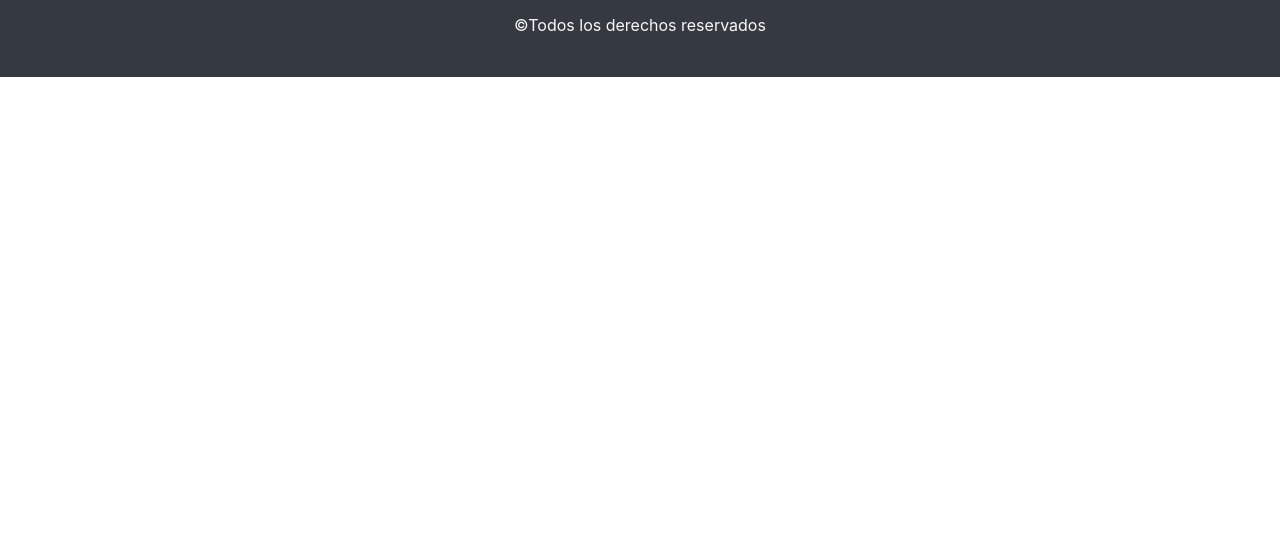
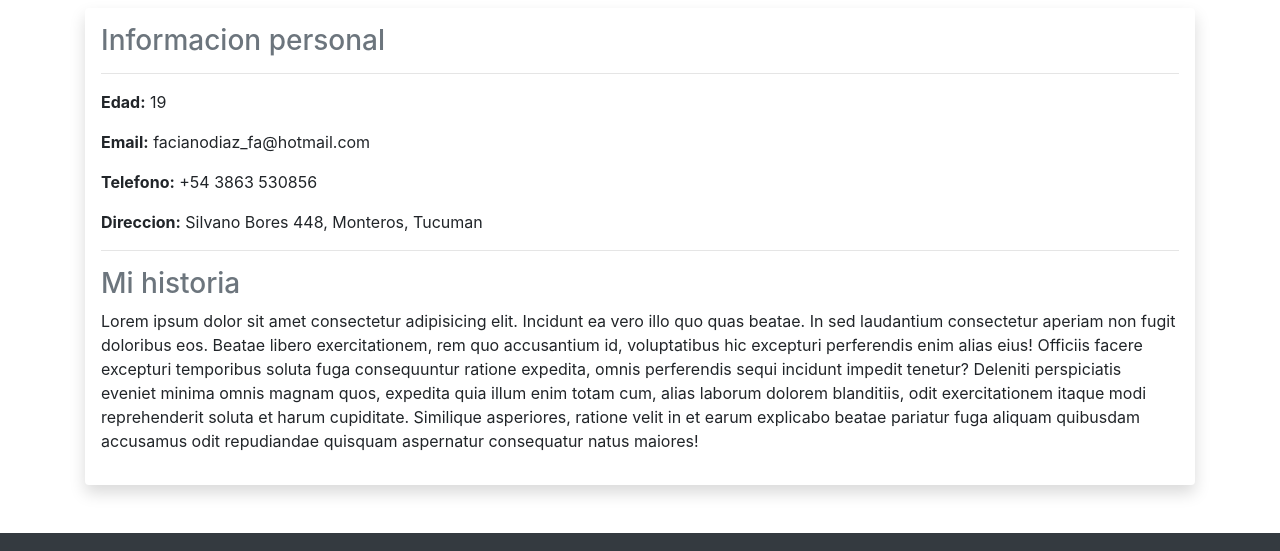
Before and after one commit to agustinfd/agustinfd.github.io, a plain HTML site: page index.html in a window 1280 px wide. Shown: the part 399-950 px from the top of the page. Before the commit the page ends 800 px from the top, so only its background shows below. Drawn offline with nearby package versions, Linux system fonts and the light colour scheme.

Commit message:
se agrego una seccion con informacion personal

```diff
--- a/index.html
+++ b/index.html
@@ -16,8 +16,9 @@
         <nav class="navbar navbar-expand-lg navbar-dark bg-dark">
             <div class="container">
                 <a class="navbar-brand" href="#">Faciano Agustin</a>
-                <button class="navbar-toggler" type="button" data-toggle="collapse" data-target="#navbarSupportedContent"
-                    aria-controls="navbarSupportedContent" aria-expanded="false" aria-label="Toggle navigation">
+                <button class="navbar-toggler" type="button" data-toggle="collapse"
+                    data-target="#navbarSupportedContent" aria-controls="navbarSupportedContent" aria-expanded="false"
+                    aria-label="Toggle navigation">
                     <span class="navbar-toggler-icon"></span>
                 </button>
 
@@ -42,7 +43,7 @@
                     </ul>
 
                 </div>
-    </nav>
+        </nav>
 
         </div>
     </header>
@@ -52,6 +53,28 @@
             <h3>Faciano Agustin</h3>
             <p class="lead">Software developer</p>
         </div>
+
+    </section>
+    <section class="container">
+        <h2 class="display-4 text-center my-4">Sobre mi</h2>
+        <article class="shadow p-3 mb-5 bg-white rounded">
+            <h3 class="text-muted">Informacion personal</h3>
+            <hr>
+            <p><b>Edad:</b> 19</p>
+            <p><b>Email:</b> facianodiaz_fa@hotmail.com</p>
+            <p><b>Telefono:</b> +54 3863 530856</p>
+            <p><b>Direccion:</b> Silvano Bores 448, Monteros, Tucuman</p>
+            <hr>
+            <h3 class="text-muted">Mi historia</h3>
+            <p>Lorem ipsum dolor sit amet consectetur adipisicing elit. Incidunt ea vero illo quo quas beatae. In sed
+                laudantium consectetur aperiam non fugit doloribus eos. Beatae libero exercitationem, rem quo
+                accusantium id, voluptatibus hic excepturi perferendis enim alias eius! Officiis facere excepturi
+                temporibus soluta fuga consequuntur ratione expedita, omnis perferendis sequi incidunt impedit tenetur?
+                Deleniti perspiciatis eveniet minima omnis magnam quos, expedita quia illum enim totam cum, alias
+                laborum dolorem blanditiis, odit exercitationem itaque modi reprehenderit soluta et harum cupiditate.
+                Similique asperiores, ratione velit in et earum explicabo beatae pariatur fuga aliquam quibusdam
+                accusamus odit repudiandae quisquam aspernatur consequatur natus maiores!</p>
+        </article>
 
     </section>
     <footer class="bg-dark text-light py-4">
```
